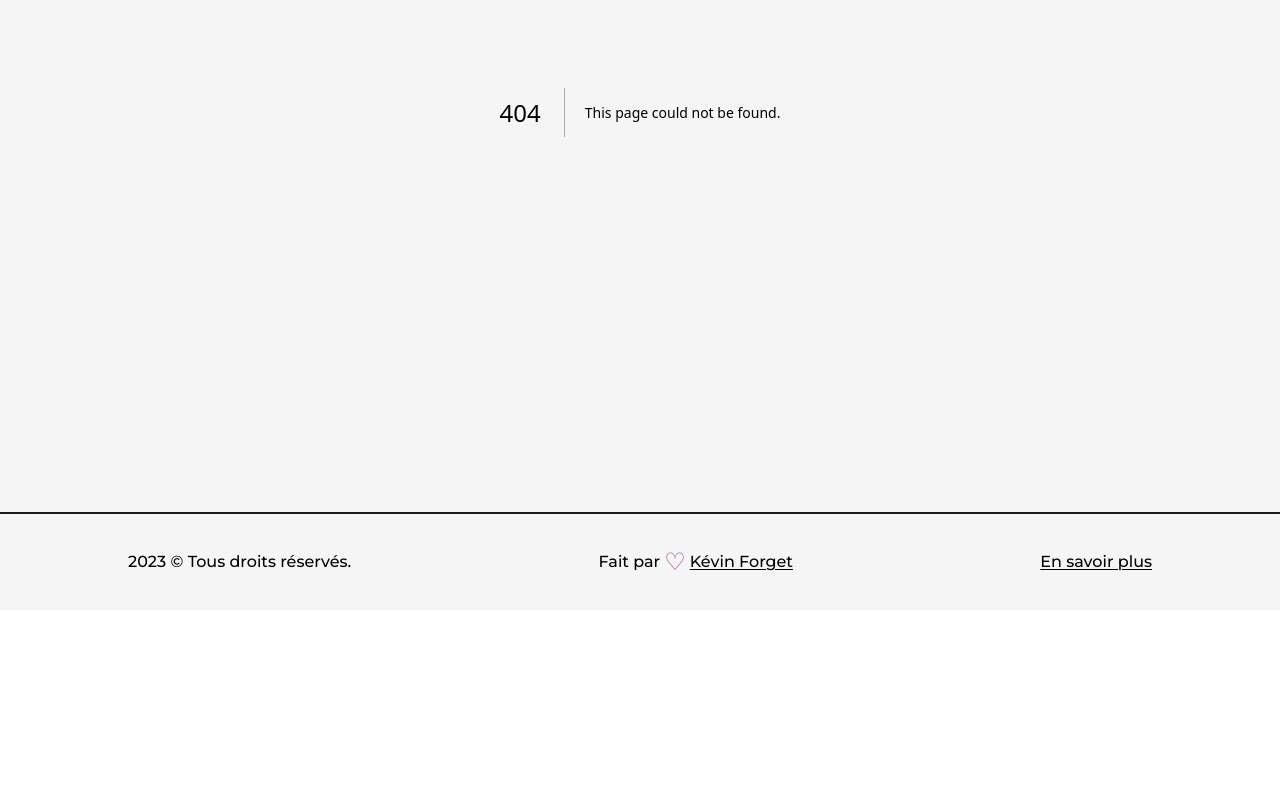
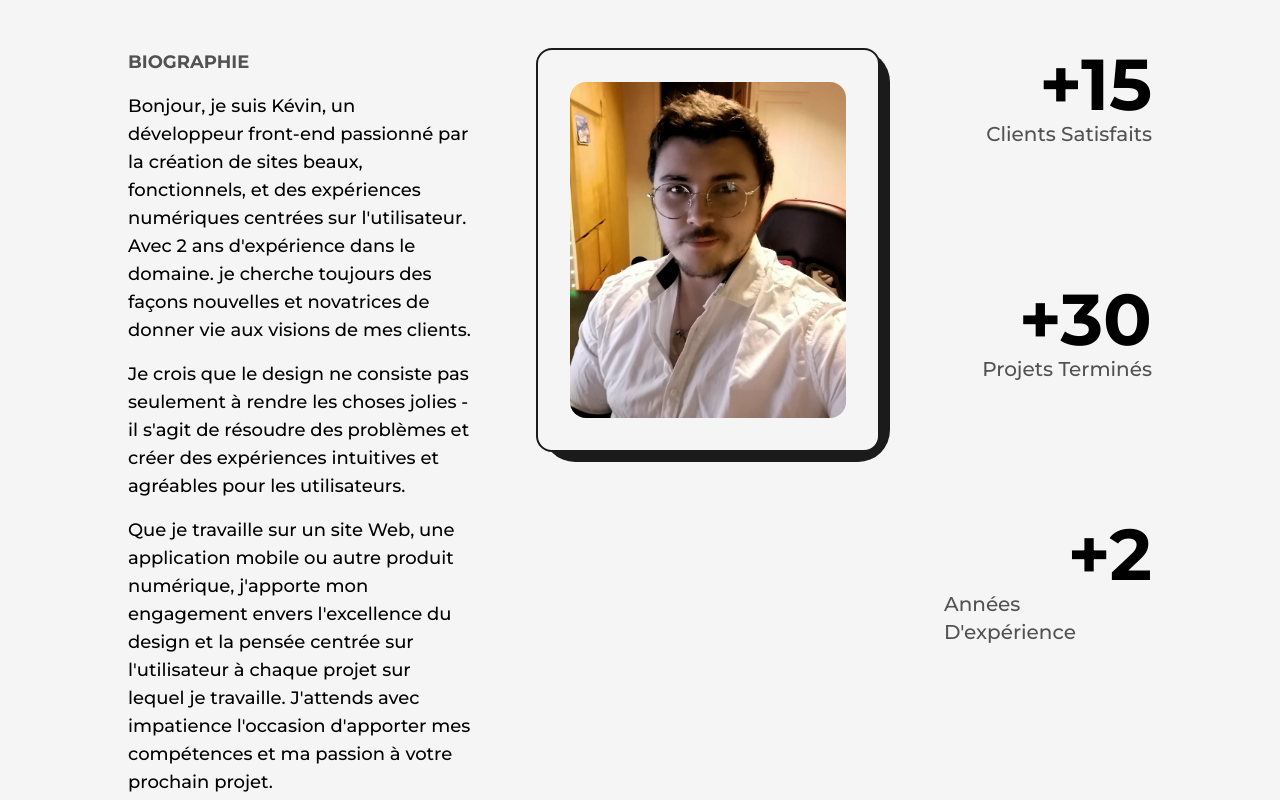
Before and after one commit to Sladriix-dev/portfolio_v2, a Next.js app: page /about in a window 1280 px wide. Before the commit this address had no page. Shown: the part 380-1180 px from the top of the page. Before the commit the page ends 990 px from the top, so only its background shows below. Built offline with nearby package versions, Linux system fonts and the light colour scheme.

Commit message:
ADD the About pages with the entire styles

```diff
--- /dev/null
+++ b/pages/about.js
@@ -0,0 +1,113 @@
+import AnimatedText from "@/components/AnimatedText";
+import Layout from "@/components/Layout";
+import Head from "next/head";
+import Image from "next/image";
+import React, { useEffect, useRef } from "react";
+import profilePic from "../public/assets/profilePic2.jpg";
+import { useInView, useMotionValue, useSpring } from "framer-motion";
+
+const AnimatedNumbers = ({value}) => {
+    const ref = useRef(null)
+
+    const motionValue = useMotionValue(0);
+    const springValue = useSpring(motionValue, { duration: 3000 });
+    const isInView = useInView(ref, {once: true});
+
+    useEffect(() => {
+        if(isInView) {
+            motionValue.set(value);
+        }
+    }, [isInView, value, motionValue])
+
+    useEffect(() => {
+        springValue.on("change", (latest) => {
+            if(ref.current && latest.toFixed(0) <= value) {
+                ref.current.textContent = latest.toFixed(0)
+            }
+        })
+    }, [springValue, value])
+
+    return <span ref={ref}></span>
+}
+
+const about = () => {
+  return (
+    <>
+      <Head>
+        <title>Kévin Forget | Qui suis-je ?</title>
+        <meta
+          name="description"
+          content="This page explains who I am and traces my professional background"
+        />
+      </Head>
+      <main className="flex w-full flex-col items-center justify-center">
+        <Layout className="pt-16">
+          <AnimatedText text="La passion alimente le but !" className="mb-16" />
+          <div className="grid w-full grid-cols-8 gap-16">
+            <div className="col-span-3 flex flex-col items-start justify-start">
+              <h2 className="mb-4 text-lg font-bold uppercase text-dark/75">
+                Biographie
+              </h2>
+              <p className="font-medium text-lg">
+                Bonjour, je suis Kévin, un développeur front-end passionné par
+                la création de sites beaux, fonctionnels, et des expériences
+                numériques centrées sur l'utilisateur. Avec 2 ans d'expérience
+                dans le domaine. je cherche toujours des façons nouvelles et
+                novatrices de donner vie aux visions de mes clients.
+              </p>
+              <p className="my-4 font-medium text-lg">
+                Je crois que le design ne consiste pas seulement à rendre les
+                choses jolies - il s'agit de résoudre des problèmes et créer des
+                expériences intuitives et agréables pour les utilisateurs.
+              </p>
+              <p className="font-medium text-lg">
+                Que je travaille sur un site Web, une application mobile ou
+                autre produit numérique, j'apporte mon engagement envers
+                l'excellence du design et la pensée centrée sur l'utilisateur à
+                chaque projet sur lequel je travaille. J'attends avec impatience
+                l'occasion d'apporter mes compétences et ma passion à votre
+                prochain projet.
+              </p>
+            </div>
+            <div className="col-span-3 relative h-max rounded-2xl border-2 border-solid border-dark bg-light p-8">
+              <div className="absolute top-0 -right-3 -z-10 w-[102%] h-[103%] rounded-[2rem] bg-dark" />
+              <Image
+                src={profilePic}
+                alt="Kévin"
+                className="w-full h-auto rounded-2xl"
+              />
+            </div>
+            <div className="col-span-2 flex flex-col items-end justify-between h-[80%]">
+              <div className="flex flex-col items-end justify-center">
+                <span className="inline-block text-7xl font-bold">
+                    +<AnimatedNumbers value={15} />
+                </span>
+                <h2 className="text-xl font-medium capitalize text-dark/75">
+                  clients satisfaits
+                </h2>
+              </div>
+              <div className="flex flex-col items-end justify-center">
+                <span className="inline-block text-7xl font-bold">
+                    +<AnimatedNumbers value={30} />
+                </span>
+                <h2 className="text-xl font-medium capitalize text-dark/75">
+                  projets terminés
+                </h2>
+              </div>
+              <div className="flex flex-col items-end justify-center">
+                <span className="inline-block text-7xl font-bold">
+                    +<AnimatedNumbers value={2} />
+                </span>
+                <h2 className="text-xl font-medium capitalize text-dark/75">
+                  années d'expérience
+                </h2>
+              </div>
+            </div>
+          </div>
+        </Layout>
+      </main>
+    </>
+  );
+};
+
+export default about;
--- a/pages/index.js
+++ b/pages/index.js
@@ -21,7 +21,7 @@ export default function Home() {
               <Image
                 src={profilePic}
                 alt="Kévin Forget"
-                className="w-full h-auto"
+                className="w-full h-auto rounded-full"
               />
             </div>
             <div className="w-1/2 flex flex-col items-center self-center">
@@ -53,7 +53,7 @@ export default function Home() {
           </div>
         </Layout>
         <HireMe />
-        <div className="absolute right-8 bottom-8 inline-block w-36">
+        <div className="absolute right-8  bottom-8 inline-block w-36">
           <AmpuleIcon />
         </div>
       </main>
```
Also changed, not shown: public/assets/profilePic2.jpg (added).
